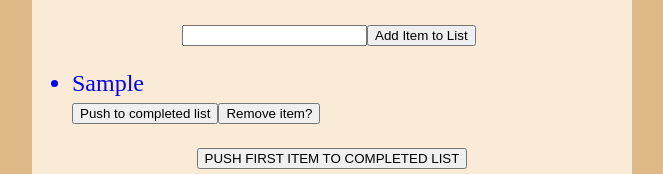
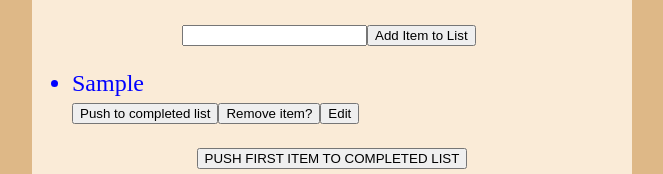
Before and after one commit to horsellcommon/CN-Todo-List-Activity, a React (Create React App) app: page / in a window 1280 px wide. Both pictures are taken after typing "Sample" into the empty fields and a click on the button "Add Item to List". Shown: the part 406-580 px from the top of the page, without its empty margins (308-971 px from the left). Built offline with nearby package versions, Linux system fonts and the light colour scheme.

Commit message:
Added edit/save button to List.js

```diff
--- a/src/components/list.js
+++ b/src/components/list.js
@@ -4,6 +4,9 @@ const FirstList = () => {
   const [list, setList] = useState([]);
   const [list2, setList2] = useState([]);
   const [input, setInput] = useState("");
+  const [edit, setEdit] = useState(false);
+  const [selected, setSelected] = useState("");
+  const [newInput, setNewInput] = useState("");
 
   const addToList = (e) => {
     e.preventDefault();
@@ -28,10 +31,33 @@ const FirstList = () => {
     setList2(temp2);
   };
 
+  const editItem = (index) => {
+    if (!edit) {
+      setEdit(true);
+      setSelected(list[index]);
+    } else {
+      if (newInput !== "") {
+        setEdit(false);
+        const temp = [...list];
+        temp[index] = newInput;
+        setList(temp);
+      }
+    }
+    setNewInput("");
+  };
+
   const clearList = () => {
     const emptylist = [...list2];
     emptylist.splice(0);
     setList2(emptylist);
+  };
+
+  const crossOutItem = (event) => {
+    if (event.target.style.textDecoration) {
+      event.target.style.removeProperty("text-decoration");
+    } else {
+      event.target.style.setProperty("text-decoration", "line-through");
+    }
   };
 
   return (
@@ -52,12 +78,31 @@ const FirstList = () => {
           {list.map((item, chindex) => {
             return (
               <div>
-              <li className="items" key={item}>
+                {edit && selected === item ? (
+                  <input
+                    type="text"
+                    defaultValue={item}
+                    onChange={(e) => setNewInput(e.target.value)}
+                  />
+                ) : (
+                  <div>
+                    <li
+                      className="items"
+                      onClick={() => crossOutItem(chindex)}
+                      key={item}
+                    >
                       {item}
                     </li>
-              <button onClick={() => addToNewList(chindex)}>Push to completed list</button>
+                  </div>
+                )}
+                <button onClick={() => addToNewList(chindex)}>
+                  Push to completed list
+                </button>
                 <button onClick={() => deleteItem(chindex)}>
                   Remove item?
+                </button>
+                <button id="edit" onClick={() => editItem(chindex)}>
+                  {edit ? "Save" : "Edit"}
                 </button>
               </div>
             );
@@ -77,7 +122,11 @@ const FirstList = () => {
         <div id="mapper">
           <ul>
             {list2.map((item, chindex) => {
-              return <li id="strikethrough"className="items" key={item}>{item}</li>;
+              return (
+                <li id="strikethrough" className="items" key={item}>
+                  {item}
+                </li>
+              );
             })}
           </ul>
         </div>
```
Lines whose indentation alone changed are shown as unchanged.
